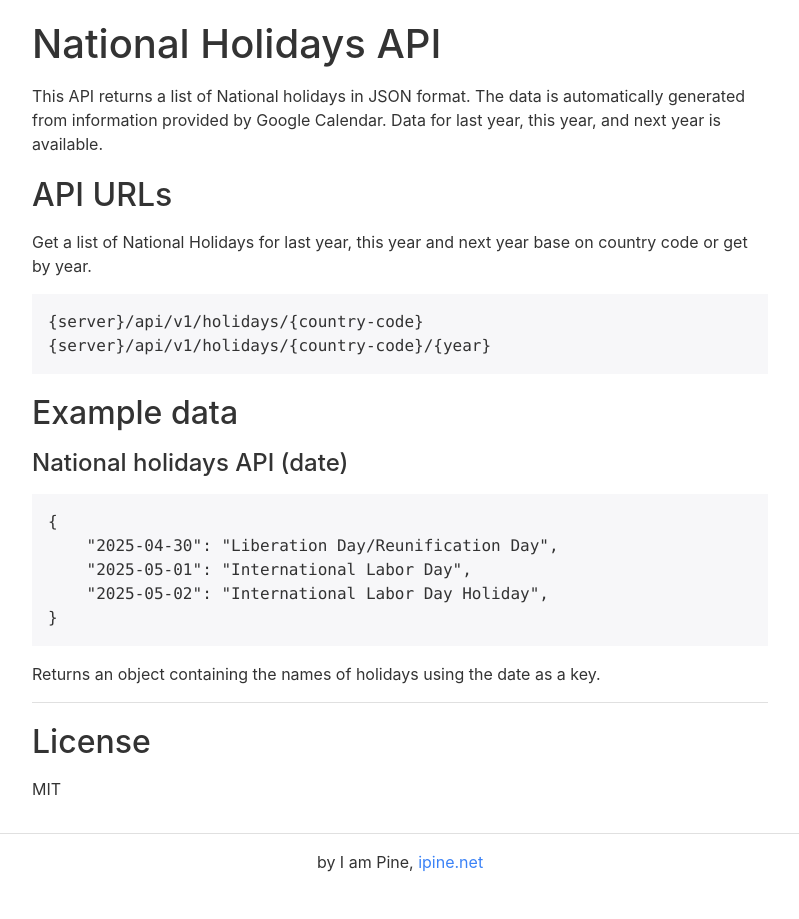
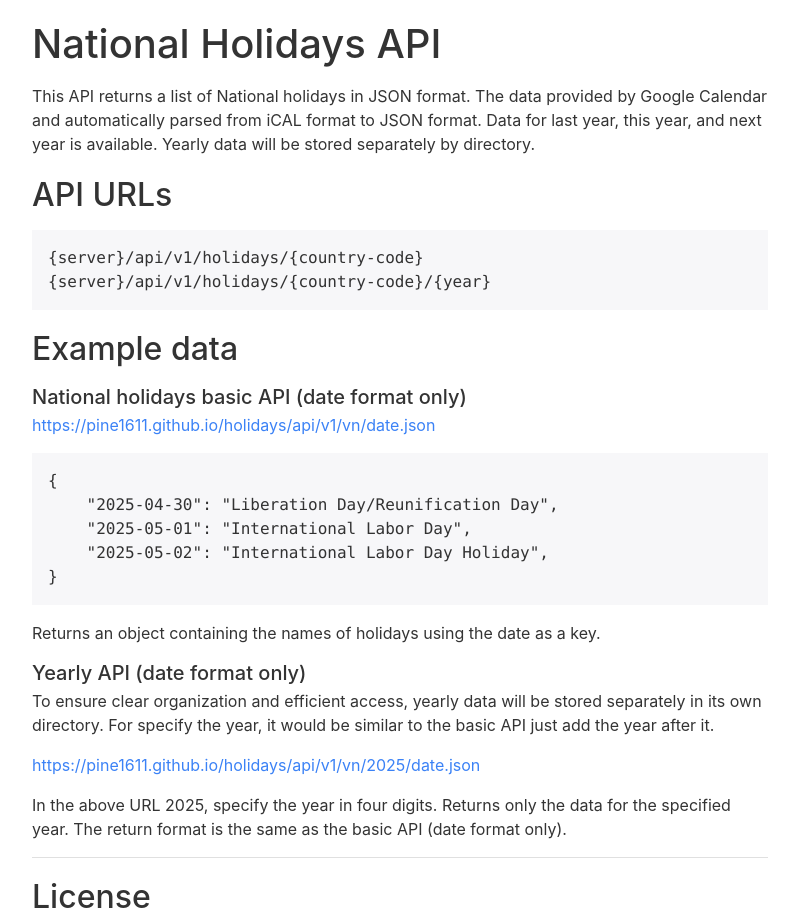
Before and after one commit to Pine1611/holidays, a website: page docs/index.html in a window 1280 px wide. Shown: the top 919 px of the page, without its empty margins (240-1039 px from the left). Drawn offline with Linux system fonts and the light colour scheme.

Commit message:
update index API

```diff
--- a/docs/index.html
+++ b/docs/index.html
@@ -21,23 +21,37 @@
 <body>
     <main>
         <h1>National Holidays API</h1>
-        <p>This API returns a list of National holidays in JSON format. The data is automatically generated from
-            information provided by Google Calendar. Data for last year, this year, and next year is available.</p>
+        <p>This API returns a list of National holidays in JSON format. The data provided by Google Calendar and
+            automatically parsed from iCAL format to JSON format. Data for last year, this year, and next year is
+            available. Yearly data will be stored separately by directory.</p>
 
         <h2>API URLs</h2>
-        <p>Get a list of National Holidays for last year, this year and next year base on country code or get by year.
-        </p>
         <pre><code>{server}/api/v1/holidays/{country-code}
 {server}/api/v1/holidays/{country-code}/{year}</code></pre>
 
         <h2>Example data</h2>
-        <h4>National holidays API (date)</h4>
+        <h5>National holidays basic API (date format only)</h5>
+        <p>
+            <a
+                href="https://pine1611.github.io/holidays/api/v1/vn/date.json">https://pine1611.github.io/holidays/api/v1/vn/date.json</a>
+        </p>
         <pre><code>{
     "2025-04-30": "Liberation Day/Reunification Day",
     "2025-05-01": "International Labor Day",
     "2025-05-02": "International Labor Day Holiday",
 }</code></pre>
         <p>Returns an object containing the names of holidays using the date as a key.</p>
+
+        <h5>Yearly API (date format only)</h5>
+        <p>To ensure clear organization and efficient access, yearly data will be stored separately in its own
+            directory. For specify the year, it would be similar to the basic API just add the year after it.</p>
+        <p>
+            <a
+                href="https://pine1611.github.io/holidays/api/v1/vn/2025/date.json">https://pine1611.github.io/holidays/api/v1/vn/2025/date.json</a>
+        </p>
+
+        <p>In the above URL 2025, specify the year in four digits. Returns only the data for the specified year. The
+            return format is the same as the basic API (date format only).</p>
 
         <hr>
         <h2>License</h2>
```
Also changed, not shown: docs/api/index.html (added, +1 -0 lines).
